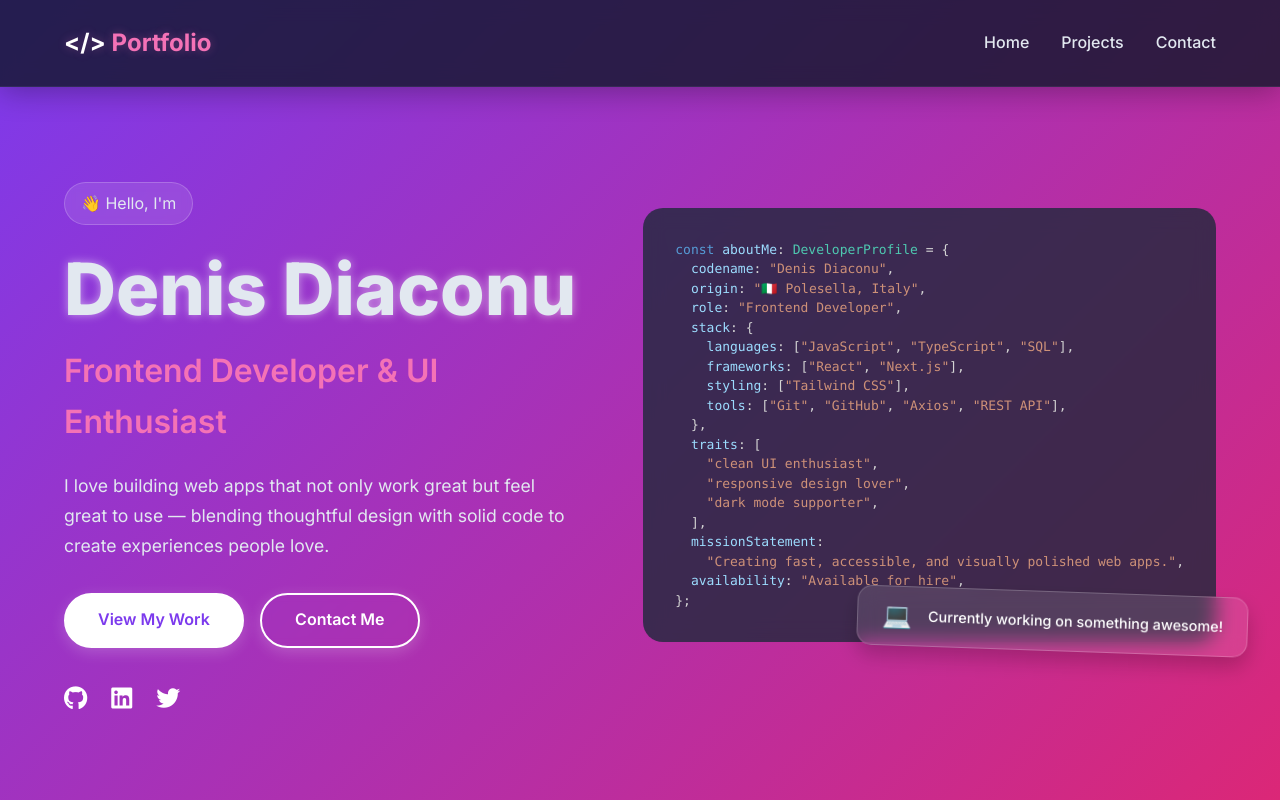
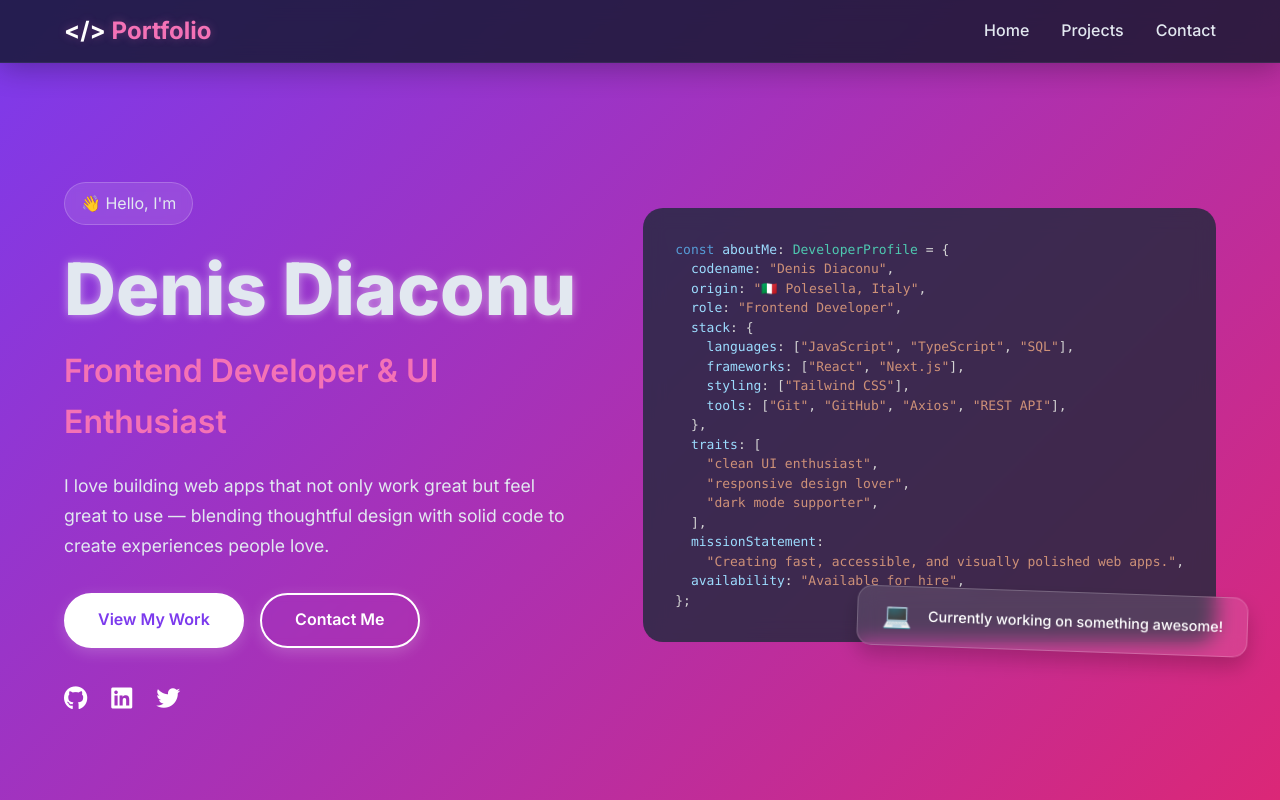
Before and after one commit to denisdiaconu/portfolio, a React (Vite) app: page / in a window 1280 px wide. Shown: the top 800 px of the page. Built offline with nearby package versions, Linux system fonts and the light colour scheme; no server answers.

Commit message:
Fix navbar behavior

```diff
--- a/src/App.css
+++ b/src/App.css
@@ -49,7 +49,7 @@ body {
   display: flex;
   justify-content: space-between;
   align-items: center;
-  padding: 1.5rem 5%;
+  padding: 0.75rem 5%;
   background: var(--nav-bg);
   backdrop-filter: blur(10px);
   z-index: 1000;
--- a/src/App.jsx
+++ b/src/App.jsx
@@ -17,9 +17,10 @@ function App() {
   if (!isLoaded) return null;
 
   return (
+    <>
+    <Navbar />
     <div className={`app ${isLoaded ? 'loaded' : ''}`}>
       {' '}
-      <Navbar />
       <Hero />
       <Projects />
       <Contact />
@@ -35,6 +36,8 @@ function App() {
         </p>
       </motion.footer>
     </div>
+    </>
+
   );
 }
 
--- a/src/components/Navbar.jsx
+++ b/src/components/Navbar.jsx
@@ -1,5 +1,5 @@
 import { motion } from 'framer-motion';
-import React from 'react';
+import React, { useEffect, useState } from 'react';
 
 const fadeInUp = {
   initial: { opacity: 0, y: 20 },
@@ -16,12 +16,36 @@ const staggerContainer = {
 };
 
 const Navbar = () => {
+  const [showNavbar, setShowNavbar] = useState(true);
+  const [lastScrollY, setLastScrollY] = useState(0);
+
+  useEffect(() => {
+    const handleScroll = () => {
+      const currentScrollY = window.scrollY;
+
+      if (currentScrollY <= 50) {
+        setShowNavbar(true);
+      } else if (currentScrollY > lastScrollY) {
+        setShowNavbar(false);
+      } else {
+        setShowNavbar(true);
+      }
+
+      setLastScrollY(currentScrollY);
+    };
+
+    window.addEventListener('scroll', handleScroll);
+    return () => window.removeEventListener('scroll', handleScroll);
+  }, [lastScrollY]);
+
   return (
     <motion.nav
       className="navbar"
-      initial={{ y: -100 }}
-      animate={{ y: 0 }}
-      transition={{ duration: 0.6, ease: 'easeOut' }}
+      animate={{
+        y: showNavbar ? 0 : -100,
+        opacity: showNavbar ? 1 : 0,
+      }}
+      transition={{ duration: 0.3, ease: 'easeInOut' }}
     >
       <motion.div
         className="logo"
```
